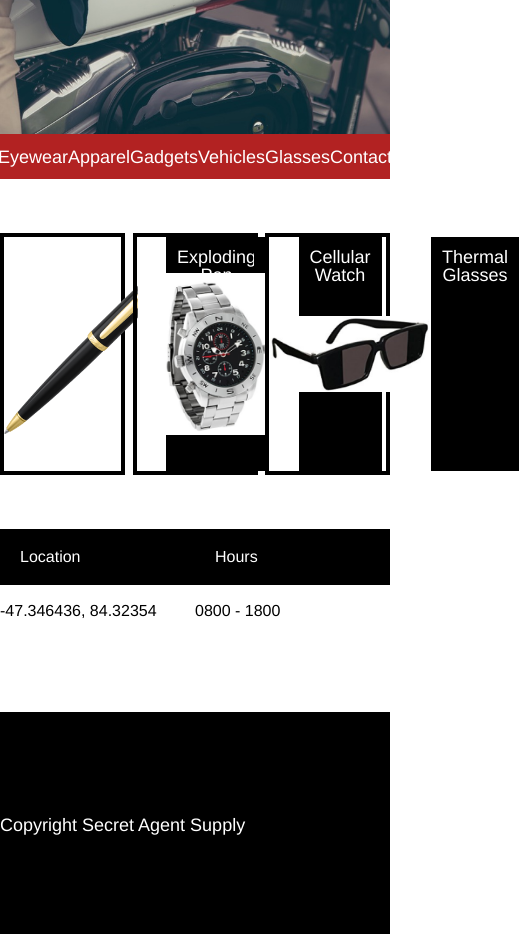
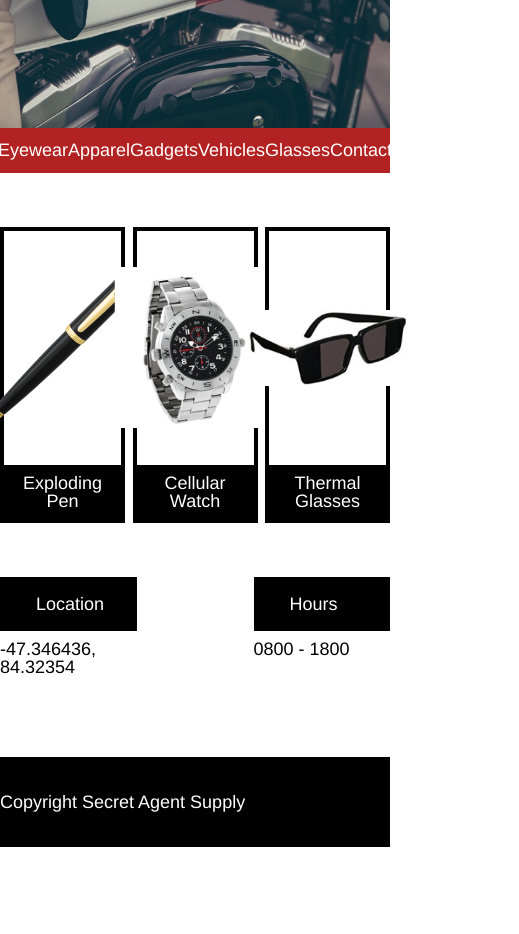
Before and after one commit to willrphillips/secretagent, a plain HTML site: page index.html in a window 390 px wide. Shown: the part 373-1307 px from the top of the page, 519 px wide, since content can reach past the window. After the commit the page ends 1220 px from the top, so only its background shows below. Drawn offline with Linux system fonts and the light colour scheme.

Commit message:
Final content commit before media queries

```diff
--- a/resources/css/style.css
+++ b/resources/css/style.css
@@ -22,7 +22,7 @@ header {
 }
 
 header .container {
-  padding: 15px 0px 15px .5em;
+  margin: .66rem 0rem .66rem .5rem;
 }
 
 .container img, header h4 {
@@ -72,9 +72,8 @@ header h4, .new-arrival h4 {
   text-transform: uppercase;
   color: white;
   font-weight: bold;
-  line-height: 2em;
   padding: 0rem 0rem 2rem 3rem;
-  line-height: 2.25rem;
+  line-height: 2.5rem;
 }
 
 .new-arrival h4 {
@@ -120,7 +119,7 @@ nav a {
   flex-grow: 1;
   flex-wrap: wrap;
   flex-direction: row;
-  padding-top: 3rem;
+  margin-top: 3rem;
 }
 
 .items {
@@ -132,17 +131,21 @@ nav a {
 }
 
 .items {
-
+  display: flex;
+  justify-content: space-between;
 }
 
 .item {
   border: 4px solid black;
   width: 30%;
   display: flex;
+  flex-direction: column;
+  justify-content: center;
+  align-self: center;
 }
 
 .item-image {
-  width: 13rem;
+  width: 100%;
   height: 13rem;
   display: flex;
   align-items: center;
@@ -154,10 +157,10 @@ nav a {
 }
 
 .item-description {
-  padding: 10px;
+  padding: .5rem;
   background-color: black;
   color: white;
-  border: 1px solid black;
+
 }
 
 .info {
@@ -165,24 +168,24 @@ nav a {
   justify-content: space-between;
   width: 100%;
   max-width: 960px;
-  margin-bottom: 75px;
+  margin-bottom: 1rem;
 }
 
 .info-box {
-  width: 350px;
+  width: 35%;
   text-align: left;
 }
 
 .info-box h5 {
   color: white;
   background-color: black;
-  padding: 20px;
-  font-size: 16px;
+  padding: 1rem 2rem;
+  font-size: 1rem;
 }
 
 .info-box p {
-  padding: 18px 0px;
-  font-size: 16px;
+  padding: .5rem 0rem;
+  font-size: 1rem;
 }
 
 footer {
@@ -193,12 +196,12 @@ footer {
   width: 100%;
   max-width: 960px;
   text-align: left;
-  margin-bottom: 100px;
-  margin-top: 50px;
+  margin: 2rem 0rem;
 }
 
 .copyright h5 {
   color: white;
+  font-size: 1rem;
 }
 
 /*One more time. Didn't commit*/
```
